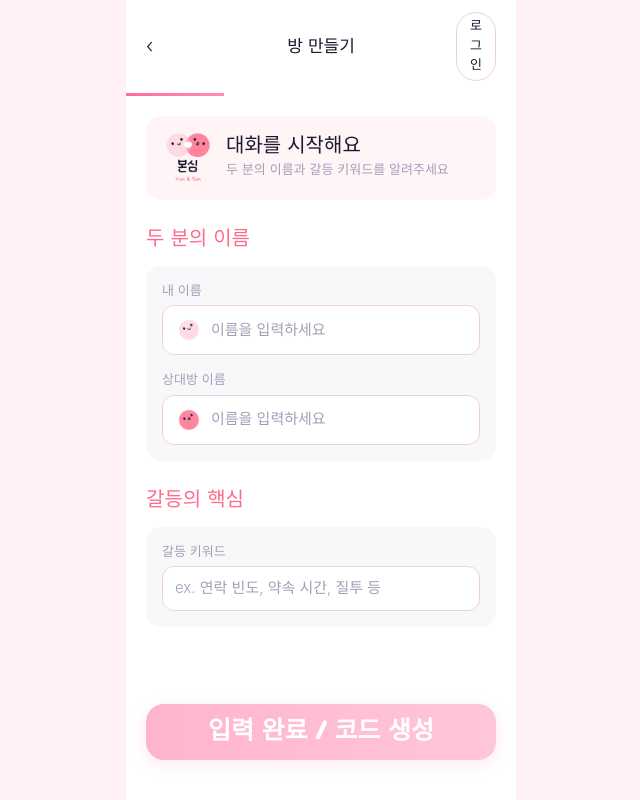
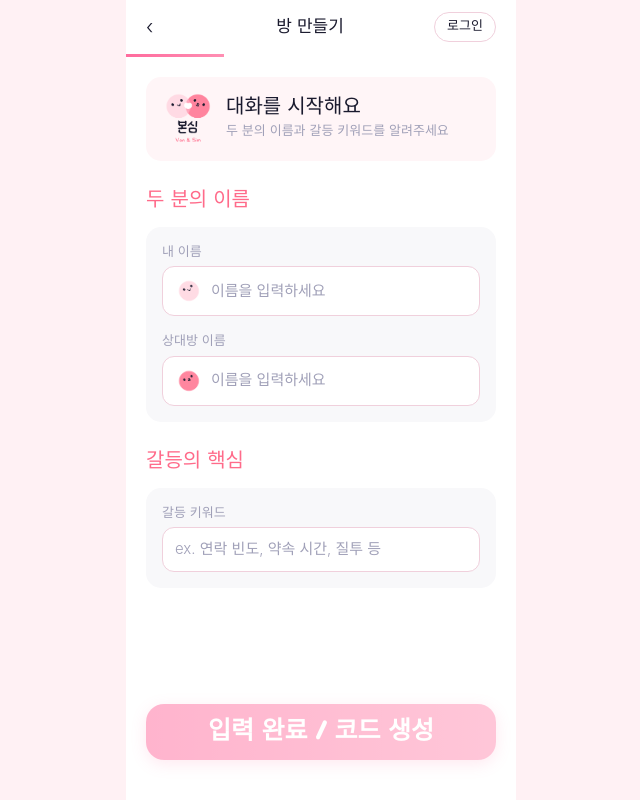
Before and after one commit to 10yearbatery-hash/--, a Next.js app: page /room/create in a window 1280 px wide. Shown: the whole page, without its empty margins (319-959 px from the left). Built offline with nearby package versions, Linux system fonts and the light colour scheme; a web font is replaced by a local one.

Commit message:
fix: 헤더 로그인 버튼 세로 줄바꿈 수정 (min-w 적용)

```diff
--- a/src/components/ui/Header.tsx
+++ b/src/components/ui/Header.tsx
@@ -32,7 +32,7 @@ export default function Header({ title, subtitle, showBack = false, onBack, righ
           {roomCode && <span className="text-xs text-[#a0a0b8] font-jua">#{roomCode}</span>}
           {subtitle && <span className="text-[13px] font-jua text-[#a0a0b8]">{subtitle}</span>}
         </div>
-        <div className="flex justify-end w-10">
+        <div className="flex justify-end min-w-[40px]">
           {rightSlot}
         </div>
       </header>
```
